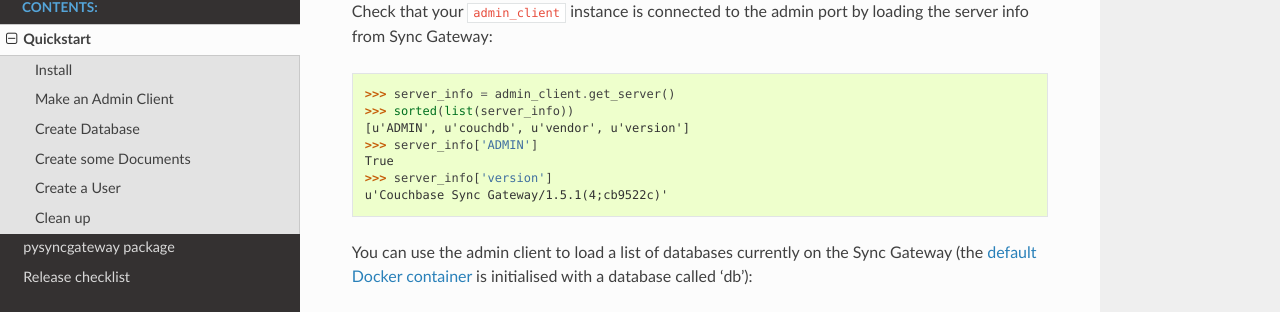
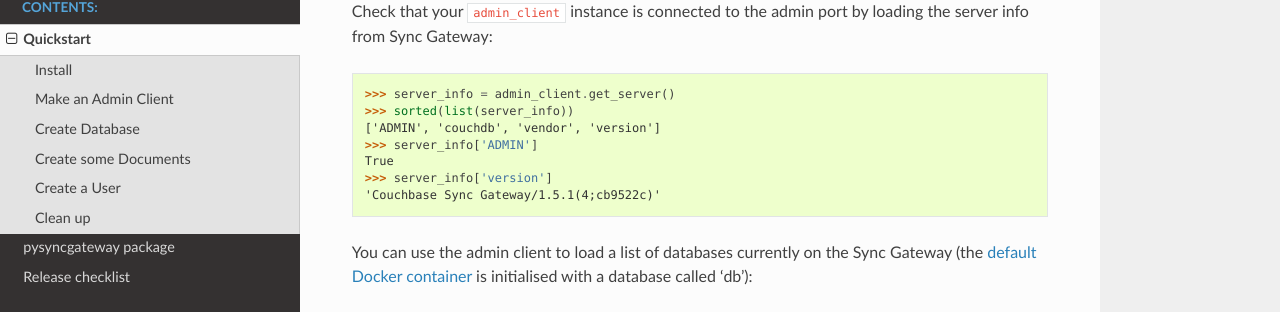
Before and after one commit to constructpm/pysyncgateway, a Sphinx documentation site: the page built from docs/quickstart.rst, in a window 1280 px wide and 900 px high, scrolled down 406 px. Shown: the part 139-451 px from the top of the window. Built offline with Sphinx 7.4.7 and the Read the Docs theme 2.0.0, drawn with Linux system fonts in a browser that asks for light colours; some of the changed text lies outside the part shown.

```diff
--- a/docs/quickstart.rst
+++ b/docs/quickstart.rst
@@ -33,11 +33,11 @@ loading the server info from Sync Gateway:
 
     >>> server_info = admin_client.get_server()
     >>> sorted(list(server_info))
-    [u'ADMIN', u'couchdb', u'vendor', u'version']
+    ['ADMIN', 'couchdb', 'vendor', 'version']
     >>> server_info['ADMIN']
     True
     >>> server_info['version']
-    u'Couchbase Sync Gateway/1.5.1(4;cb9522c)'
+    'Couchbase Sync Gateway/1.5.1(4;cb9522c)'
 
 You can use the admin client to load a list of databases currently on the Sync
 Gateway (the `default Docker container
@@ -140,7 +140,7 @@ client is connected on the public port.
     >>> user_client.auth('friend', '__PASSWORD__')
     >>> server_info = user_client.get_server()
     >>> sorted(list(server_info))
-    [u'couchdb', u'vendor', u'version']
+    ['couchdb', 'vendor', 'version']
 
 Now check a list of the documents that the user can access. We first have to
 generate a second database instance - this one is for the user client rather
@@ -174,7 +174,7 @@ Now the 'friend' user can retrieve the message document:
     >>> message.retrieve()
     True
     >>> message.data
-    {u'content': u'Hello World!'}
+    {'content': 'Hello World!'}
 
 Success!
 
```
Also changed, not shown: 1 other file.
